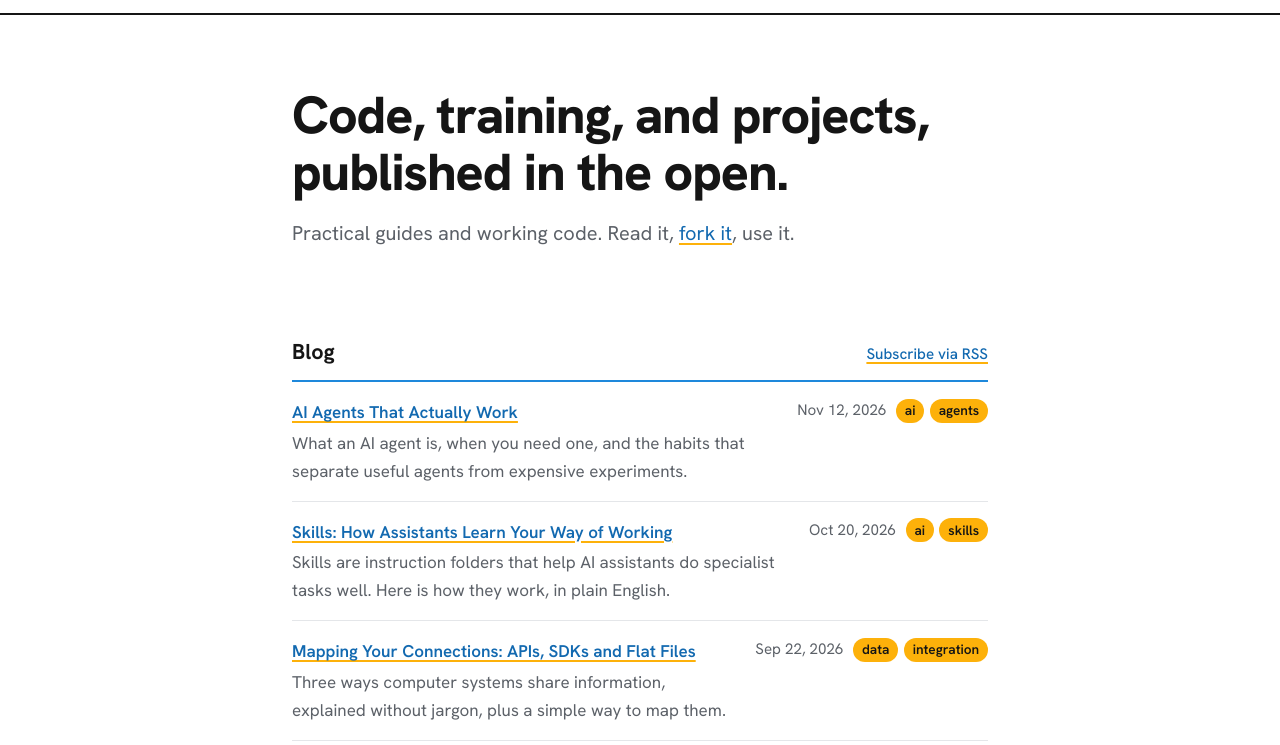
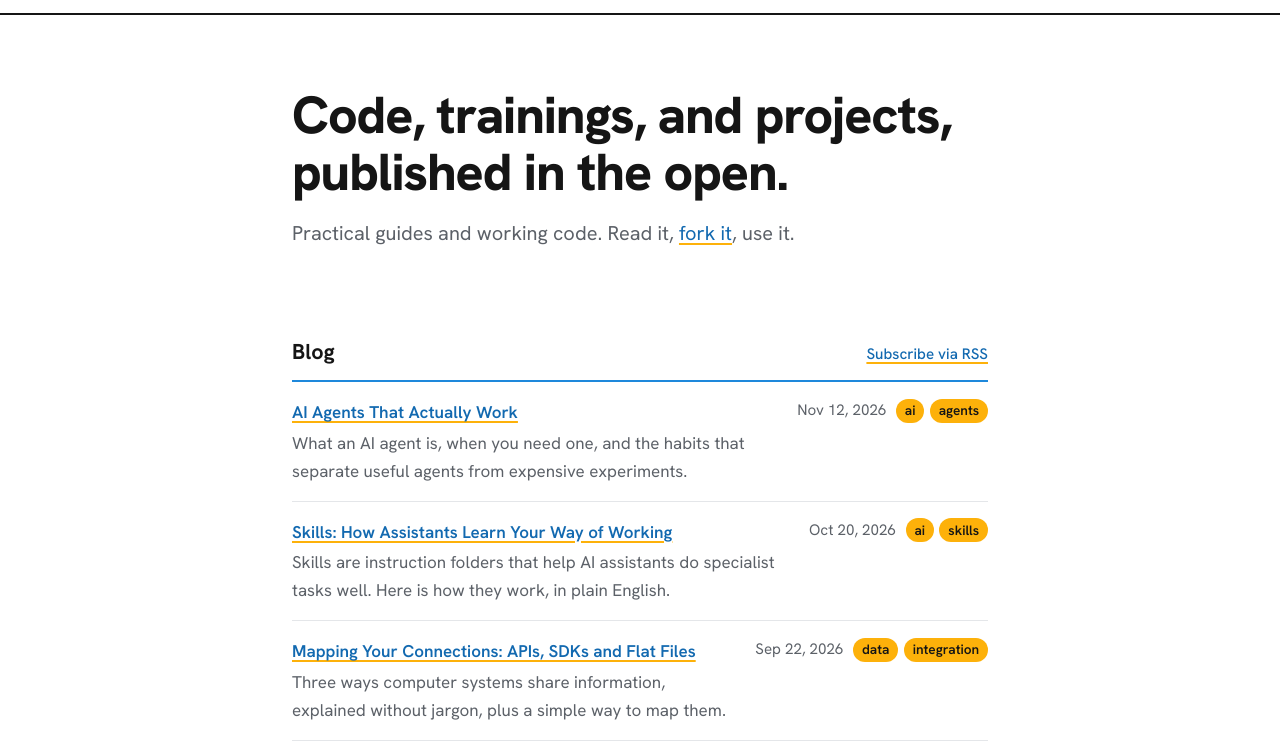
Before and after one commit to hardpress-dev/main, a plain HTML site: page index.html in a window 1280 px wide. Shown: the part 55-800 px from the top of the page. Drawn offline with Linux system fonts and the light colour scheme.

Commit message:
Update hero section text for consistency

```diff
--- a/index.html
+++ b/index.html
@@ -61,7 +61,7 @@
 </head>
 <body><header><div class="wrap"><a class="brand" href="/"><svg viewBox="0 0 100 100" aria-hidden="true"><rect width="100" height="100" rx="24" fill="#1e88db"/><g fill="none" stroke="#fdb10a" stroke-width="9" stroke-linecap="round" stroke-linejoin="round"><polyline points="29,37 16,50 29,63"/><line x1="61" y1="22" x2="39" y2="78"/><polyline points="71,37 84,50 71,63"/></g></svg> hardpress</a><nav aria-label="Main"><a href="/#projects">Projects</a><a href="/#trainings">Trainings</a><a href="/#blog">Blog</a><button class="btn btn-sm theme-toggle" type="button">Dark</button></nav></div></header>
 <main class="wrap">
-<div class="hero"><h1>Code, training, and projects, published in the open.</h1>
+<div class="hero"><h1>Code, trainings, and projects, published in the open.</h1>
 <p class="lede">Practical guides and working code. Read it, <a href="https://github.com/hardpress-dev/main/pulls" target="_blank" rel="noopener">fork it</a>, use it.</p></div>
 
 <section id="blog"><h2>Blog <a href="/feed.xml">Subscribe via RSS</a></h2>
```
